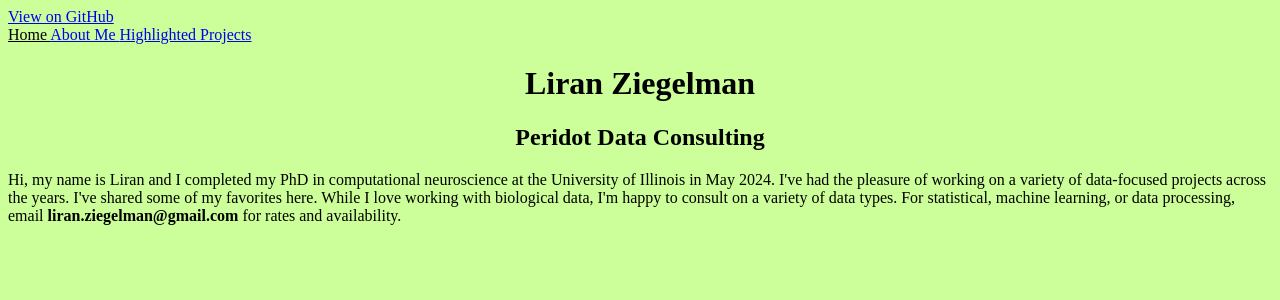
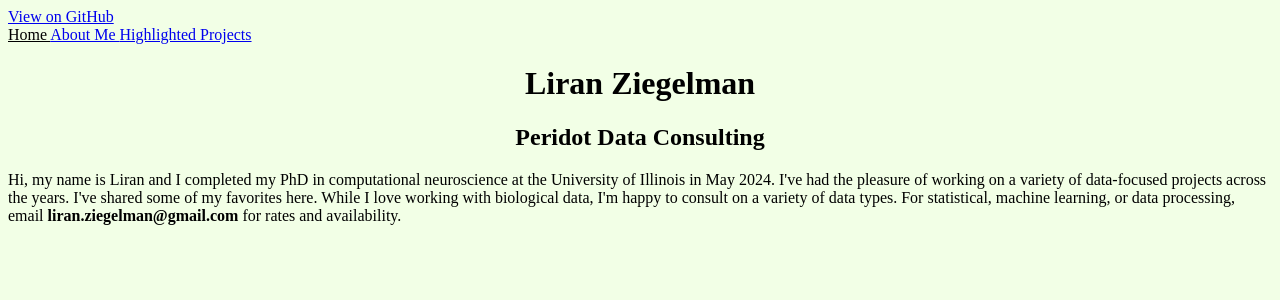
Before and after one commit to lziegelman/lziegelman.github.io, a Jekyll site: the page built from index.html, in a window 1280 px wide. Shown: the top 300 px of the page. Built offline with Jekyll 4.4.1, drawn with Linux system fonts in a browser that asks for light colours.

Commit message:
Updating Navigation

```diff
--- a/_includes/navigation.html
+++ b/_includes/navigation.html
@@ -12,3 +12,11 @@
     </a>
   {% endfor %}
 </nav>
+
+<style>
+nav {
+  list-style-type: none;
+  margin: 0;
+  padding: 0;
+}
+</style>
--- a/_layouts/default.html
+++ b/_layouts/default.html
@@ -4,7 +4,7 @@
     <meta charset="utf-8">
     <title>{{ page.title }}</title>
     <style>
-        Body {background-color: #ccff99;
+        Body {background-color: #f2ffe6;
               font-family: Aharoni;}
     </style>
   </head>
```
